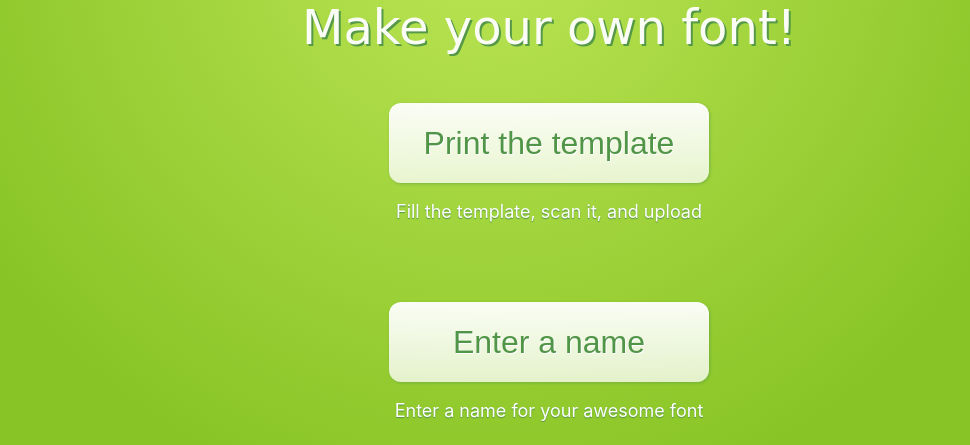
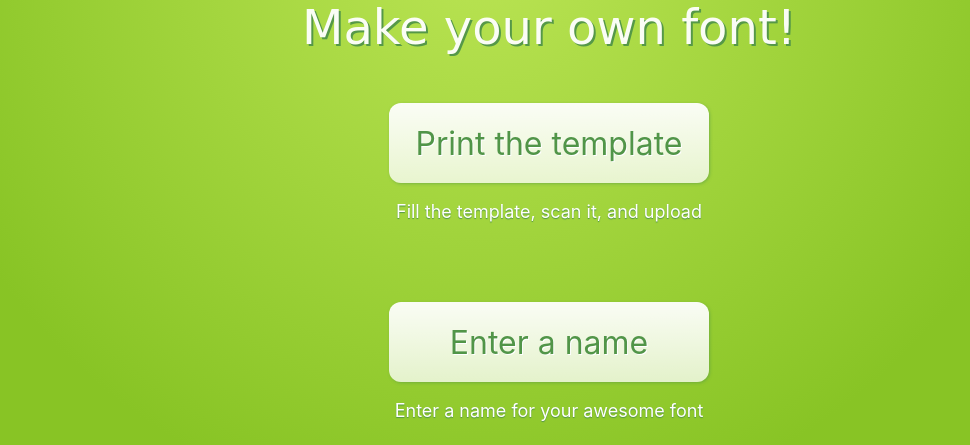
Before and after one commit to fontify/fontify, a Flask app: page / in a window 1280 px wide. Shown: the part 244-689 px from the top of the page, without its empty margins (91-1061 px from the left). Run offline with Flask 2, Linux system fonts and the light colour scheme; some libraries are stand-ins or nearby versions.

Commit message:
Fix submit button style

```diff
--- a/static/style.css
+++ b/static/style.css
@@ -24,6 +24,10 @@ body {
     background-color: RGB(136, 196, 37);
     background-image: radial-gradient(circle 600px at 45% 170px, #BCE555 0%, RGB(136, 196, 37) 100%);
     padding: 50px 0 30px 0;
+}
+
+button, input {
+    font-family: -apple-system, sans-serif;
 }
 
 h1 {
--- a/templates/index.html
+++ b/templates/index.html
@@ -24,6 +24,6 @@
     <form action="/upload-file" class="dropzone gradient-rect" id="uploadDropzone">
         <input type="hidden" id="font-name" name="font-name"></input>
     </form>
-    <button id="submit-all">Sumbit</button>
+    <p><button class="gradient-rect" id="submit-all">Sumbit</button></p>
 </div>
 {% endblock %}
```
